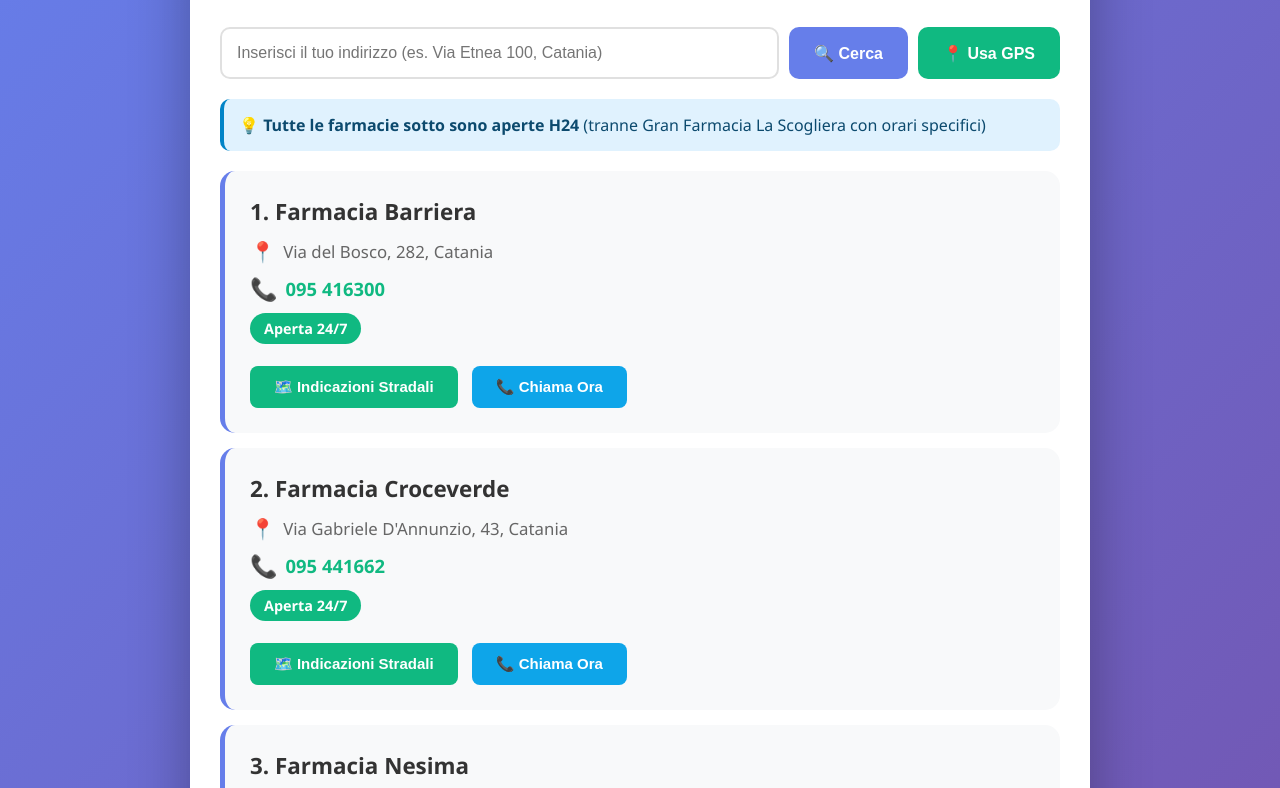
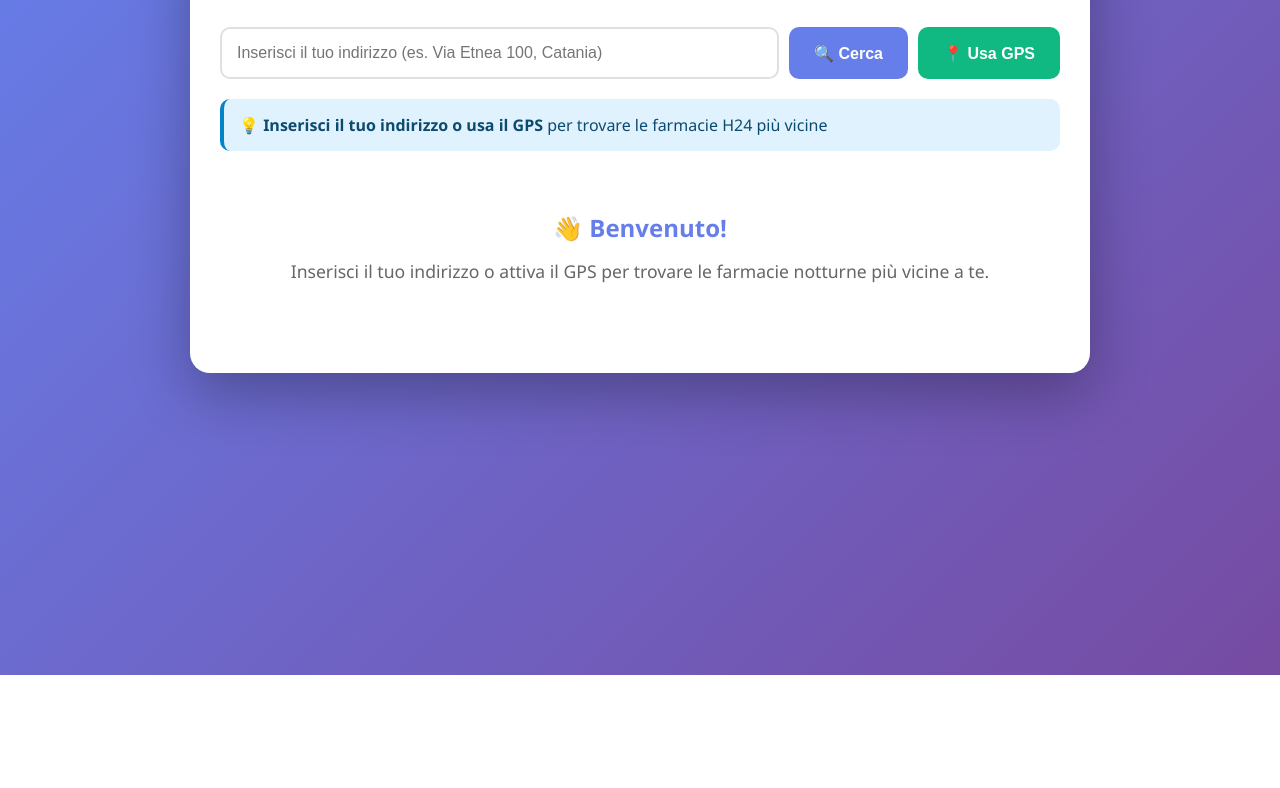
Before and after one commit to mauronicolosi-maker/farmacia-widget, a plain HTML site: page index.html in a window 1280 px wide. Shown: the part 125-913 px from the top of the page. After the commit the page ends 800 px from the top, so only its background shows below. Drawn offline with Linux system fonts and the light colour scheme.

Commit message:
Update index.html
FARMACIE

```diff
--- a/index.html
+++ b/index.html
@@ -1,4 +1,3 @@
-
 <!DOCTYPE html>
 <html lang="it">
 <head>
@@ -118,6 +117,22 @@
             border-radius: 10px;
             margin-bottom: 20px;
             color: #0c4a6e;
+        }
+
+        .welcome-message {
+            text-align: center;
+            padding: 40px 20px;
+            color: #667eea;
+        }
+
+        .welcome-message h2 {
+            font-size: 1.5em;
+            margin-bottom: 15px;
+        }
+
+        .welcome-message p {
+            font-size: 1.1em;
+            color: #666;
         }
 
         .pharmacy-card {
@@ -268,11 +283,16 @@
         </div>
 
         <div class="info-box">
-            💡 <strong>Tutte le farmacie sotto sono aperte H24</strong> (tranne Gran Farmacia La Scogliera con orari specifici)
+            💡 <strong>Inserisci il tuo indirizzo o usa il GPS</strong> per trovare le farmacie H24 più vicine
         </div>
 
         <div class="loading" id="loading">🔄 Ricerca in corso...</div>
         <div class="error" id="error"></div>
+
+        <div class="welcome-message" id="welcomeMessage">
+            <h2>👋 Benvenuto!</h2>
+            <p>Inserisci il tuo indirizzo o attiva il GPS per trovare le farmacie notturne più vicine a te.</p>
+        </div>
 
         <div id="pharmacyList"></div>
     </div>
@@ -280,14 +300,12 @@
     <script>
         const API_KEY = '4aa406d2b64442b69c07271dc5ebf4f9';
 
-        // Database farmacie notturne Catania (dati reali verificati)
         const pharmacies = [
             {
                 name: "Farmacia Barriera",
                 address: "Via del Bosco, 282, Catania",
                 phone: "095 416300",
                 hours: "Aperta 24/7",
-                link: "https://www.acatania.it/farmacia-barriera-catania/",
                 lat: 37.5234,
                 lon: 15.0612
             },
@@ -296,7 +314,6 @@
                 address: "Via Gabriele D'Annunzio, 43, Catania",
                 phone: "095 441662",
                 hours: "Aperta 24/7",
-                link: "https://www.acatania.it/farmacia-croceverde-catania/",
                 lat: 37.5128,
                 lon: 15.0820
             },
@@ -305,7 +322,6 @@
                 address: "Via Leopoldo Nobili, 3, Catania",
                 phone: "095 474326",
                 hours: "Aperta 24/7",
-                link: "https://www.acatania.it/farmacia-nesima-catania/",
                 lat: 37.5187,
                 lon: 15.0653
             },
@@ -314,7 +330,6 @@
                 address: "Via Galermo, 308, Catania",
                 phone: "095 6172858",
                 hours: "Aperta 24/7",
-                link: "https://www.acatania.it/farmacia-galermo-catania/",
                 lat: 37.5289,
                 lon: 15.0723
             },
@@ -323,7 +338,6 @@
                 address: "Via Medea, 11 B, Catania",
                 phone: "095 493737",
                 hours: "Lun-Ven: 08:00-00:00 | Sab: 08:30-00:00 | Dom: 08:30-13:30, 18:00-00:00",
-                link: "https://www.acatania.it/gran-farmacia-la-scogliera-catania/",
                 lat: 37.5423,
                 lon: 15.0982,
                 isSpecial: true
@@ -332,9 +346,8 @@
 
         let userLocation = null;
 
-        // Calcola distanza tra due coordinate (formula Haversine)
         function calculateDistance(lat1, lon1, lat2, lon2) {
-            const R = 6371; // Raggio Terra in km
+            const R = 6371;
             const dLat = (lat2 - lat1) * Math.PI / 180;
             const dLon = (lon2 - lon1) * Math.PI / 180;
             const a = Math.sin(dLat/2) * Math.sin(dLat/2) +
@@ -344,7 +357,6 @@
             return R * c;
         }
 
-        // Usa GPS del dispositivo
         function useGPS() {
             if (!navigator.geolocation) {
                 showError("Il tuo browser non supporta la geolocalizzazione");
@@ -370,7 +382,6 @@
             );
         }
 
-        // Cerca per indirizzo usando Geoapify
         async function searchByAddress() {
             const address = document.getElementById('addressInput').value.trim();
 
@@ -395,7 +406,7 @@
                     };
                     displayPharmacies();
                 } else {
-                    showError("Indirizzo non trovato. Prova con un indirizzo più specifico (es: Via Etnea 100, Catania).");
+                    showError("Indirizzo non trovato. Prova con un indirizzo più specifico.");
                 }
             } catch (error) {
                 showError("Errore nella ricerca. Riprova.");
@@ -404,36 +415,10 @@
             }
         }
 
-        // Mostra le farmacie ordinate per distanza
         function displayPharmacies() {
-            if (!userLocation) {
-                // Mostra tutte le farmacie senza distanza
-                const listDiv = document.getElementById('pharmacyList');
-                listDiv.innerHTML = pharmacies.map((pharmacy, index) => `
-                    <div class="pharmacy-card">
-                        <div class="pharmacy-name">${index + 1}. ${pharmacy.name}</div>
-                        <div class="pharmacy-address">
-                            <span class="icon">📍</span>
-                            ${pharmacy.address}
-                        </div>
-                        <div class="pharmacy-phone">
-                            <span class="icon">📞</span>
-                            <a href="tel:${pharmacy.phone.replace(/\s/g, '')}">${pharmacy.phone}</a>
-                        </div>
-                        <span class="pharmacy-hours ${pharmacy.isSpecial ? 'special' : ''}">${pharmacy.hours}</span>
-                        <br>
-                        <button class="btn-directions" onclick="getDirections(${pharmacy.lat}, ${pharmacy.lon})">
-                            🗺️ Indicazioni Stradali
-                        </button>
-                        <button class="btn-call" onclick="window.location.href='tel:${pharmacy.phone.replace(/\s/g, '')}'">
-                            📞 Chiama Ora
-                        </button>
-                    </div>
-                `).join('');
-                return;
-            }
+            // Nascondi il messaggio di benvenuto
+            document.getElementById('welcomeMessage').style.display = 'none';
 
-            // Calcola distanze
             const pharmaciesWithDistance = pharmacies.map(pharmacy => ({
                 ...pharmacy,
                 distance: calculateDistance(
@@ -444,10 +429,8 @@
                 )
             }));
 
-            // Ordina per distanza
             pharmaciesWithDistance.sort((a, b) => a.distance - b.distance);
 
-            // Mostra risultati
             const listDiv = document.getElementById('pharmacyList');
             listDiv.innerHTML = pharmaciesWithDistance.map((pharmacy, index) => `
                 <div class="pharmacy-card">
@@ -476,7 +459,6 @@
             `).join('');
         }
 
-        // Apri Google Maps per indicazioni
         function getDirections(destLat, destLon) {
             if (userLocation) {
                 const url = `https://www.google.com/maps/dir/?api=1&origin=${userLocation.lat},${userLocation.lon}&destination=${destLat},${destLon}`;
@@ -501,15 +483,11 @@
             document.getElementById('error').style.display = 'none';
         }
 
-        // Permetti ricerca con tasto Invio
         document.getElementById('addressInput').addEventListener('keypress', function(e) {
             if (e.key === 'Enter') {
                 searchByAddress();
             }
         });
-
-        // Mostra tutte le farmacie all'avvio
-        displayPharmacies();
     </script>
 </body>
 </html>
```
